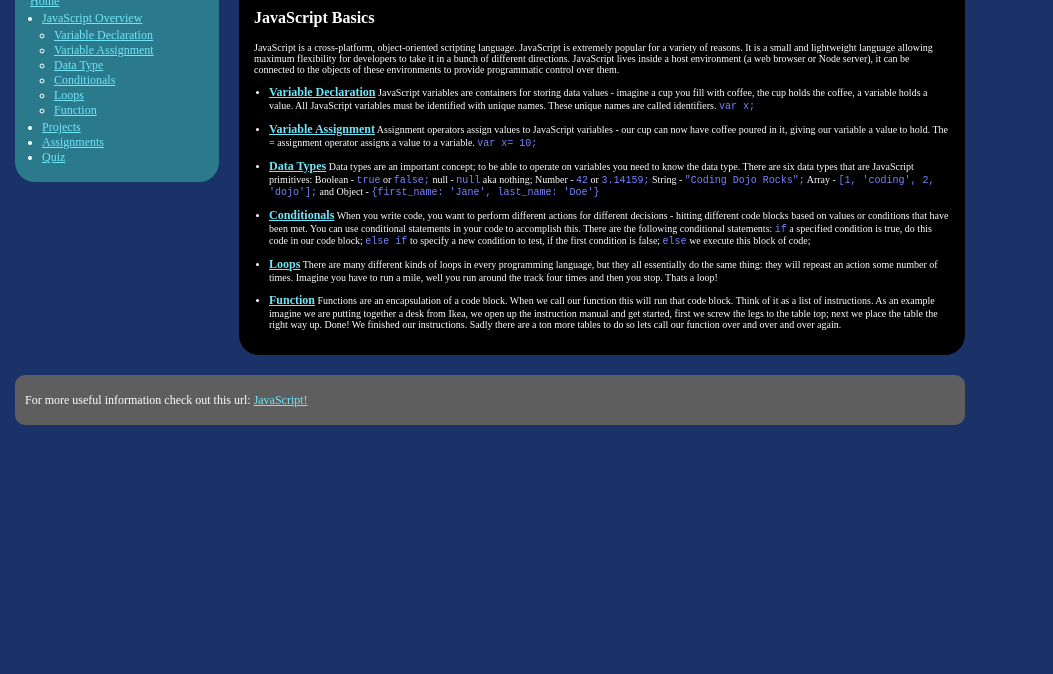
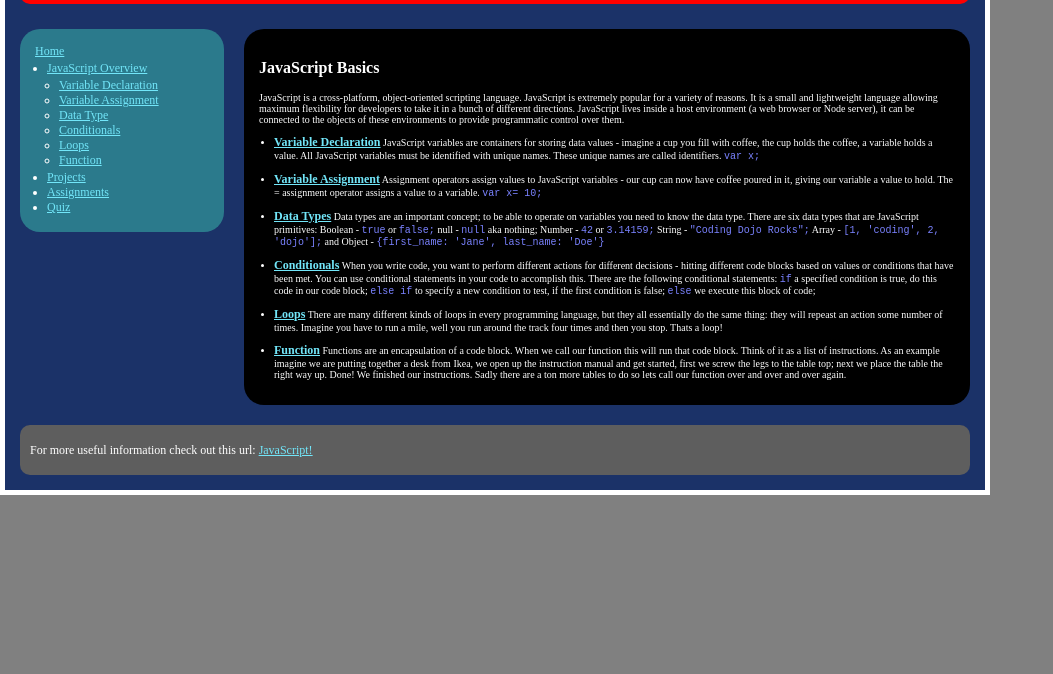
Before and after one commit to JasonHarrer/JavaScript-Basics, a plain HTML site: page index.html in a window 1280 px wide. Shown: the part 126-800 px from the top of the page, without its empty margins (0-1053 px from the left). Drawn offline with Linux system fonts and the light colour scheme.

Commit message:
Added additional div, gray body background

```diff
--- a/index.html
+++ b/index.html
@@ -7,6 +7,7 @@
     <title>JavaScript Basics</title>
   </head>
   <body>
+    <div class="content-box">
       <div class="header">
           <h1>JavaScript Basics</h1>
       </div>
@@ -51,5 +52,6 @@
       <div class="footer">
         <p>For more useful information check out this url: <a href="https://developer.mozilla.org/en-US/docs/Web/JavaScript">JavaScript!</a></p>
       </div>
+    </div>
   </body>
 </html>
--- a/style.css
+++ b/style.css
@@ -4,10 +4,18 @@
 }
 
 body {
+    background-color: gray;
+    padding: 50px 0px;
+}
+
+.content-box {
     align-items: center;
     background-color: #1b3268;
     width: 970px;
     padding: 5px;
+    border-width: 0px 5px 5px;
+    border-style: solid;
+    border-color: white;
 }
 
 .header {
```
Lines whose indentation alone changed are shown as unchanged.
